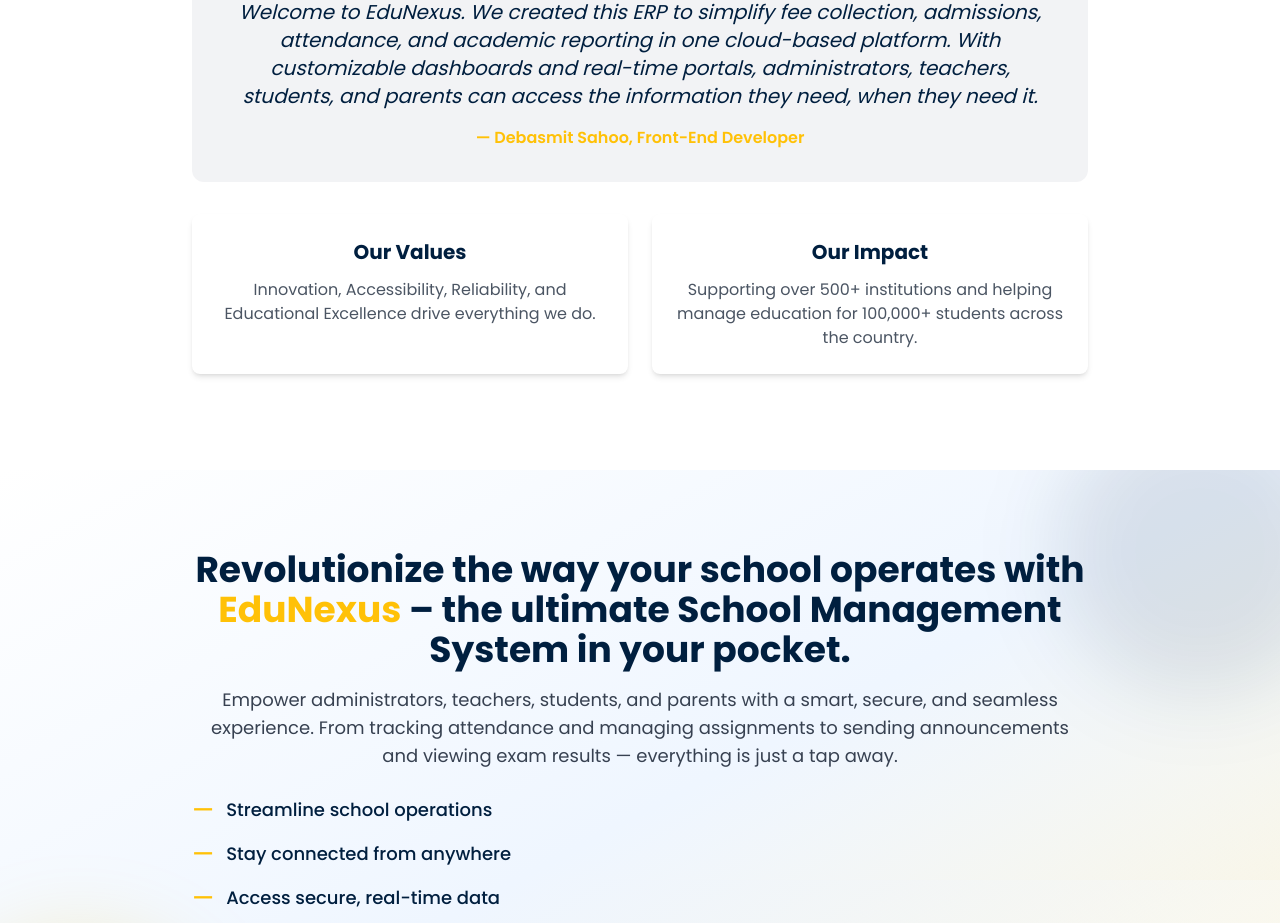
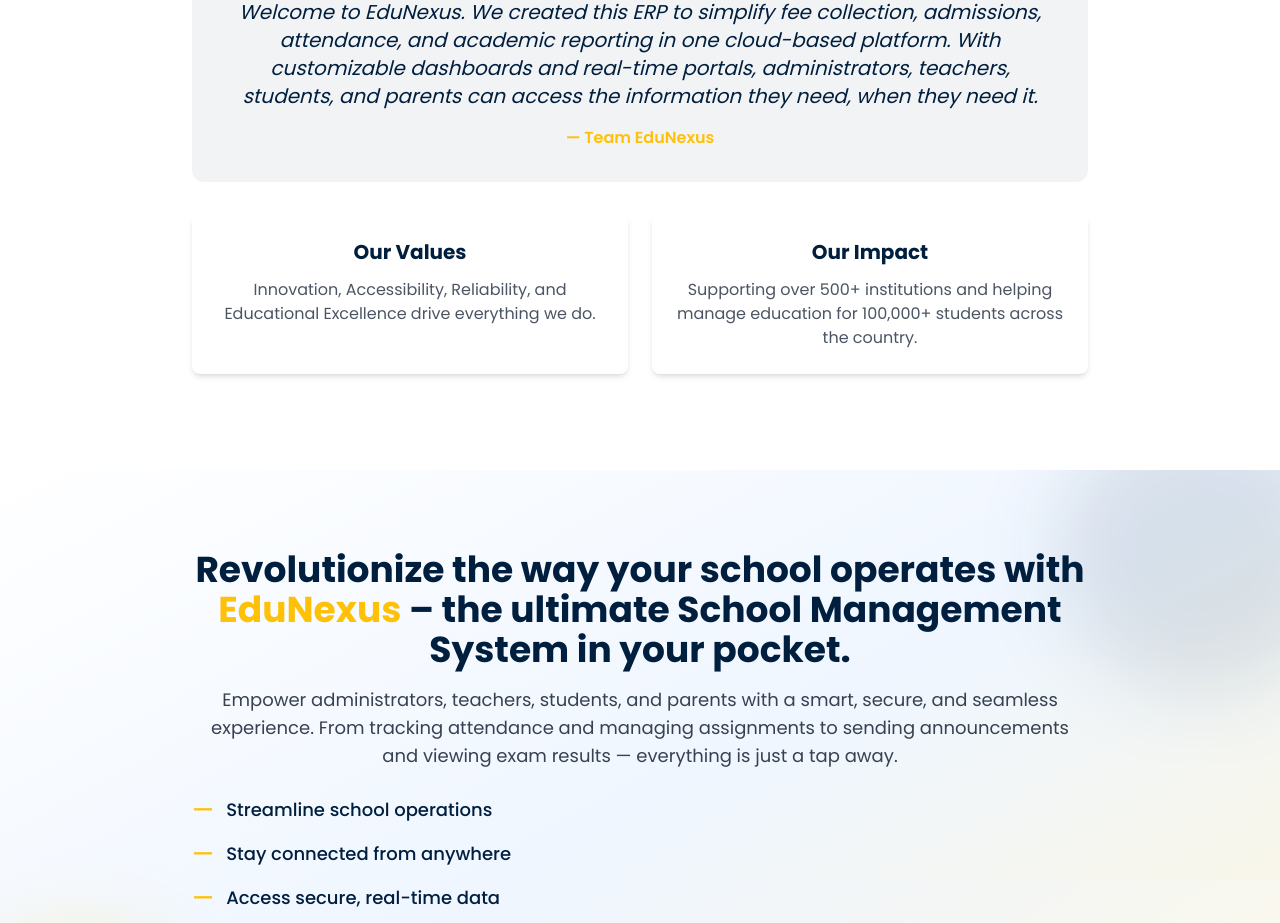
Before and after one commit to debasmitsahoo/EduNexus, a React (Vite) app: page / in a window 1280 px wide. Shown: the part 6320-7243 px from the top of the page. Built offline with nearby package versions, Linux system fonts and the light colour scheme.

Commit message:
Update About

```diff
--- a/src/components/About.tsx
+++ b/src/components/About.tsx
@@ -14,7 +14,7 @@ const About = () => {
             <blockquote className="text-lg md:text-xl text-navy-blue italic">
               Welcome to EduNexus. We created this ERP to simplify fee collection, admissions, attendance, and academic reporting in one cloud-based platform. With customizable dashboards and real-time portals, administrators, teachers, students, and parents can access the information they need, when they need it.
             </blockquote>
-            <p className="text-deep-yellow font-semibold mt-4">— Debasmit Sahoo, Front-End Developer</p>
+            <p className="text-deep-yellow font-semibold mt-4">— Team EduNexus</p>
           </div>
 
           <div className="flex flex-wrap justify-center gap-6">
```
